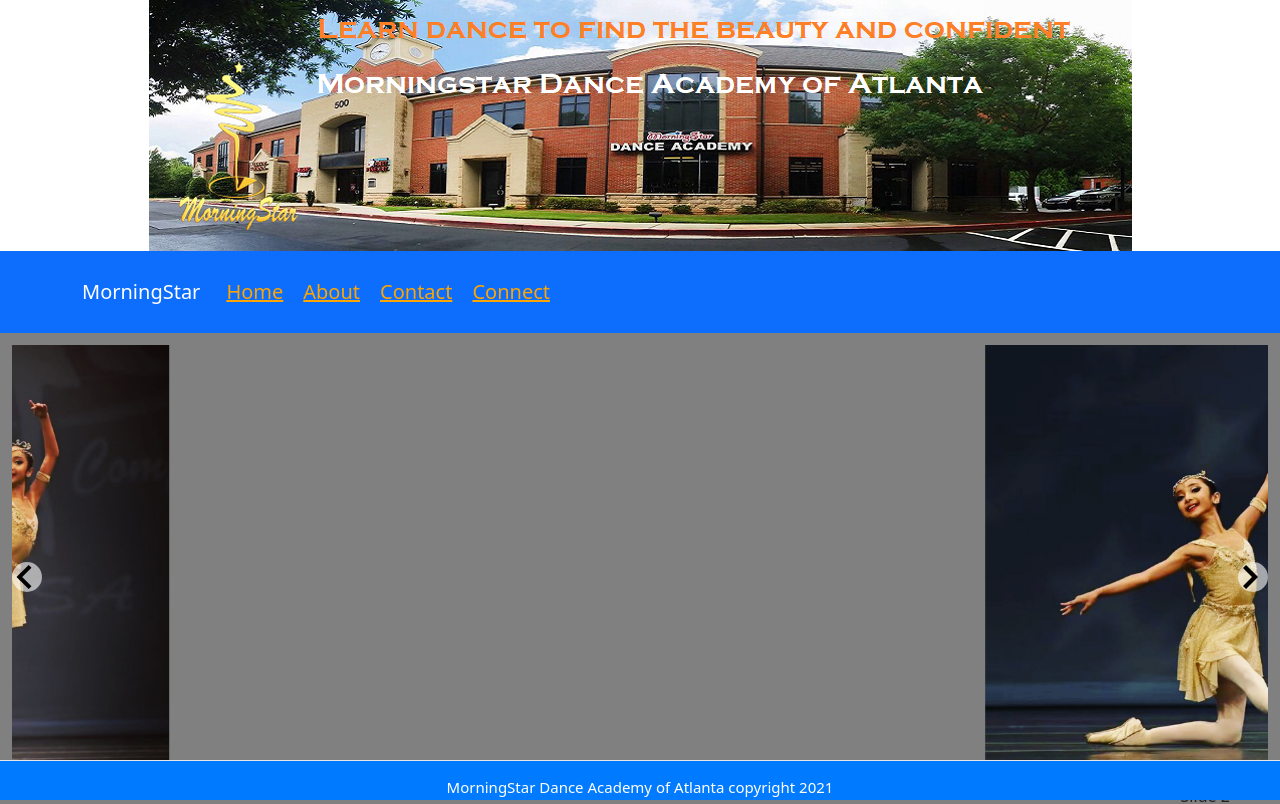
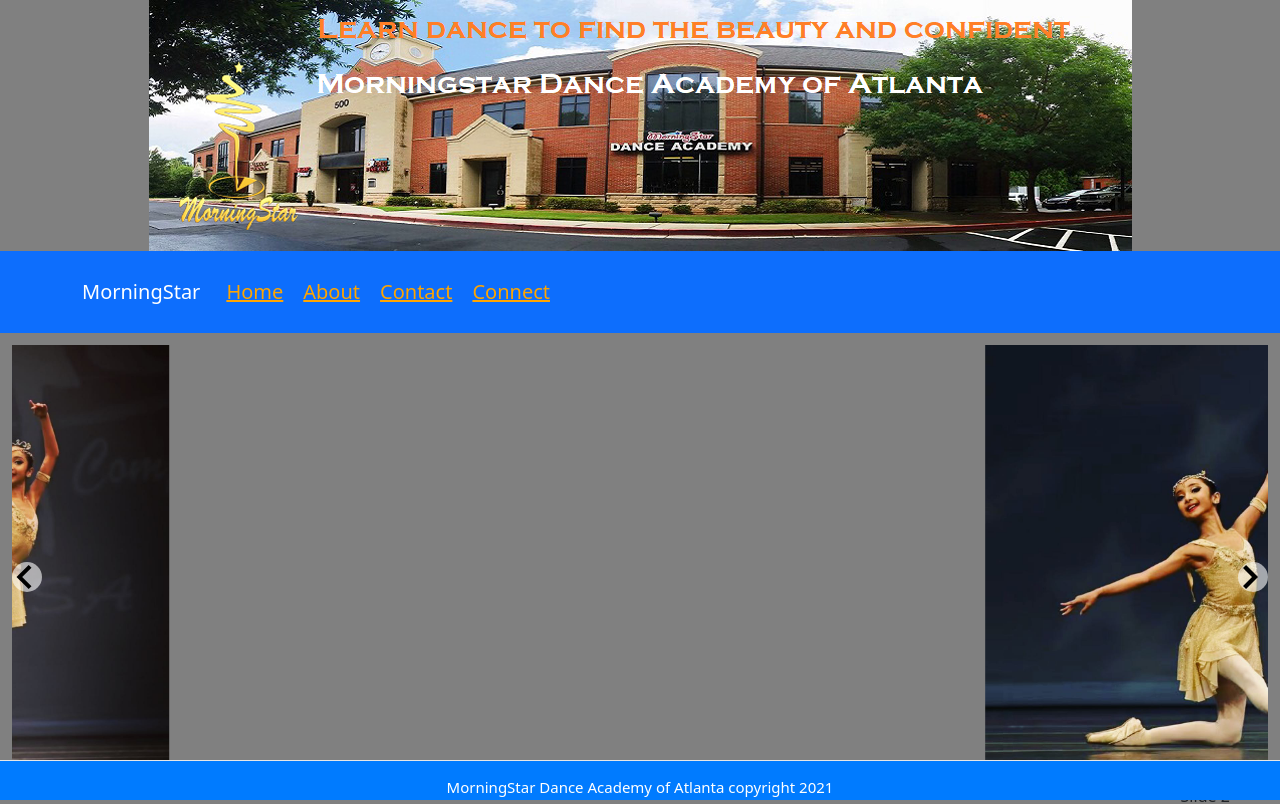
Before and after one commit to CoryHolenstein/MorningStarDanceWebsiteReact, a React (Create React App) app: page / in a window 1280 px wide. Shown: the top 804 px of the page. Built offline with nearby package versions, Linux system fonts and the light colour scheme.

Commit message:
header background updated

```diff
--- a/src/App.css
+++ b/src/App.css
@@ -2,10 +2,11 @@
 .MainBannerImage {
     height: auto;
     max-width: 100%;
+}
+
+.header {
     background-color: rgb(128 128 128);
 }
-
-
 .content {
     background-color: rgb(128 128 128);
     padding: 12px;
--- a/src/GlobalWebpageHooks/TopBanner.js
+++ b/src/GlobalWebpageHooks/TopBanner.js
@@ -18,7 +18,7 @@
     return (
 
 
-        <div className="App">
+        <div className="header">
 
             <header>
             <div className="BannerImage">
```
